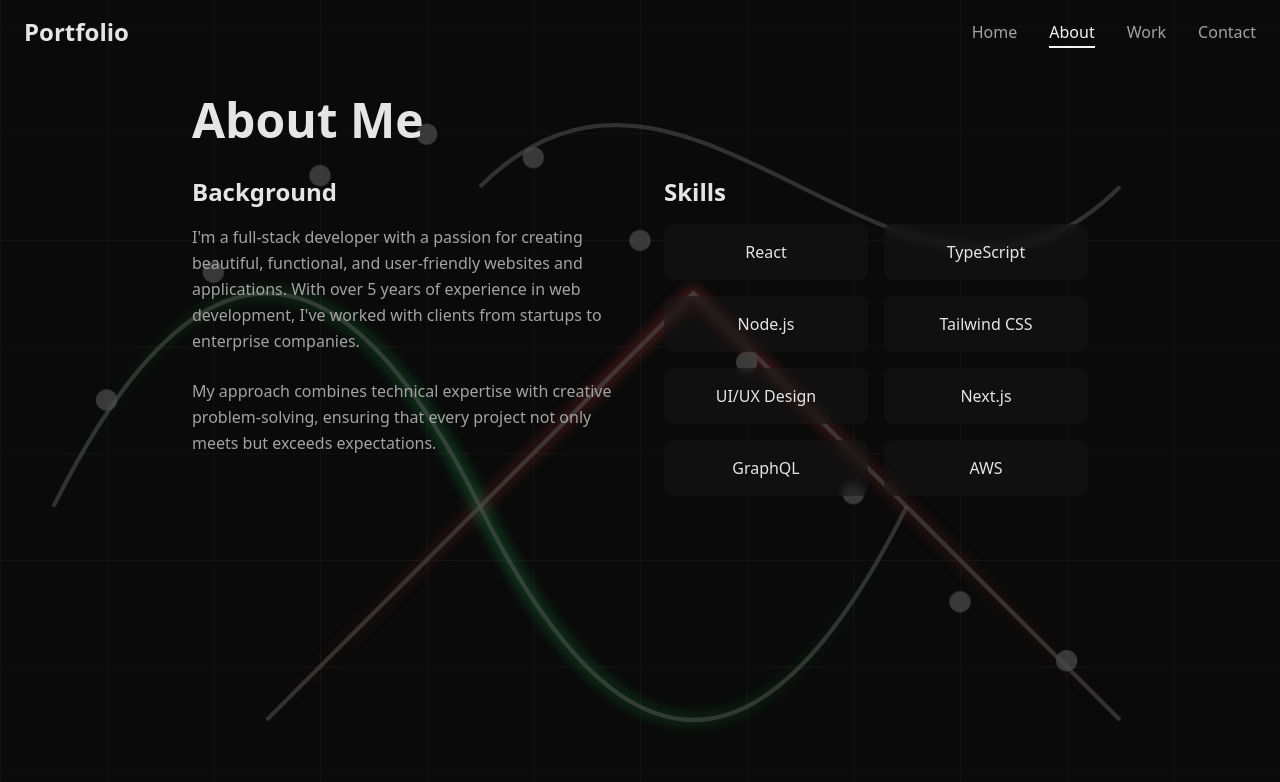
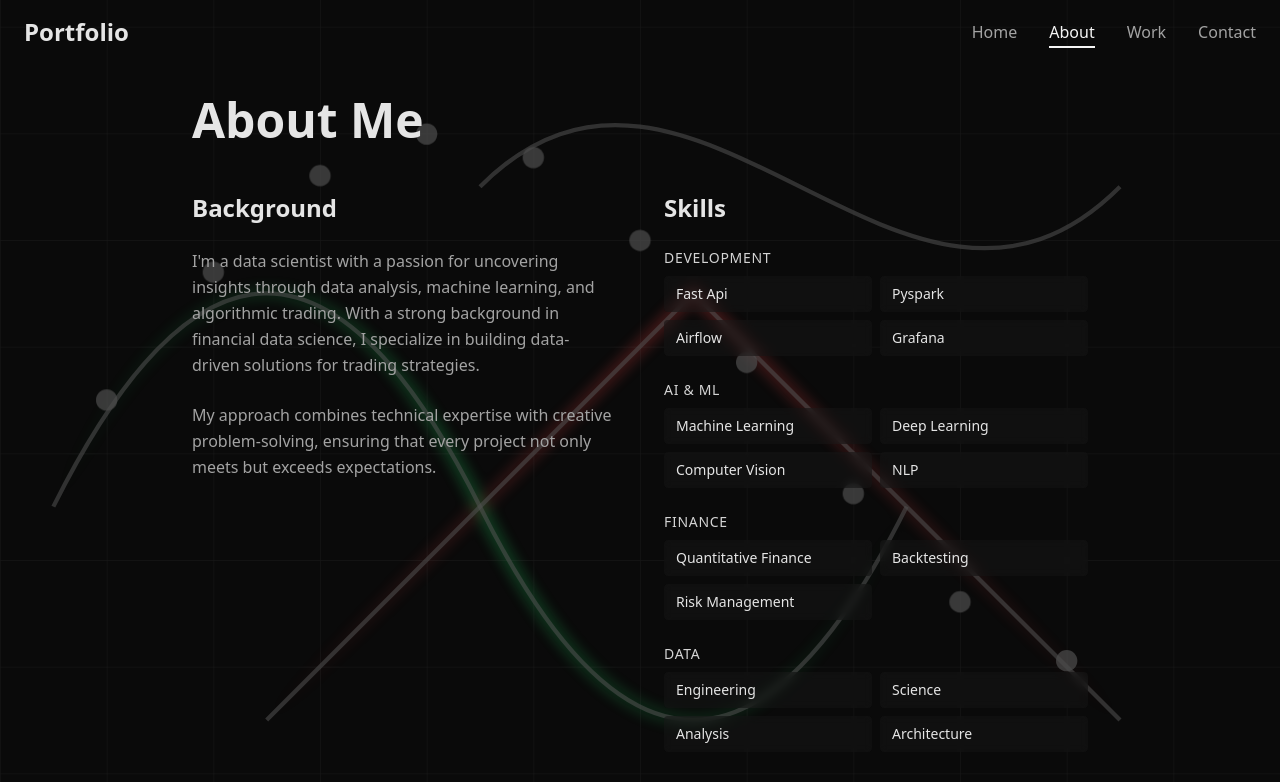
Before and after one commit to basit-faisal/Portfolio, a React (Vite) app: page /about in a window 1280 px wide. Shown: the top 782 px of the page. Built offline with nearby package versions, Linux system fonts and the light colour scheme.

Commit message:
Removed_Clutter

```diff
--- a/src/pages/About.tsx
+++ b/src/pages/About.tsx
@@ -4,8 +4,10 @@ import Background from '../components/Background';
 
 const About = () => {
   const skills = [
-    'React', 'TypeScript', 'Node.js', 'Tailwind CSS',
-    'UI/UX Design', 'Next.js', 'GraphQL', 'AWS'
+    ['Development', ['Fast Api', 'Pyspark', 'Airflow', 'Grafana']],
+    ['AI & ML', ['Machine Learning', 'Deep Learning', 'Computer Vision', 'NLP']],
+    ['Finance', ['Quantitative Finance', 'Backtesting', 'Risk Management']],
+    ['Data', ['Engineering', 'Science', 'Analysis', 'Architecture']]
   ];
 
   return (
@@ -21,7 +23,7 @@ const About = () => {
         <motion.h1
           initial={{ y: 20 }}
           animate={{ y: 0 }}
-          className="text-4xl md:text-5xl font-bold mb-8"
+          className="text-4xl md:text-5xl font-bold mb-12"
         >
           About Me
         </motion.h1>
@@ -31,13 +33,13 @@ const About = () => {
             initial={{ y: 20, opacity: 0 }}
             animate={{ y: 0, opacity: 1 }}
             transition={{ delay: 0.2 }}
+            className="space-y-6"
           >
-            <h2 className="text-2xl font-semibold mb-4">Background</h2>
-            <p className="text-neutral-400 leading-relaxed mb-6">
-              I'm a full-stack developer with a passion for creating beautiful,
-              functional, and user-friendly websites and applications. With over
-              5 years of experience in web development, I've worked with clients
-              from startups to enterprise companies.
+            <h2 className="text-2xl font-semibold">Background</h2>
+            <p className="text-neutral-400 leading-relaxed">
+              I'm a data scientist with a passion for uncovering insights through data analysis,
+              machine learning, and algorithmic trading. With a strong background in financial
+              data science, I specialize in building data-driven solutions for trading strategies.
             </p>
             <p className="text-neutral-400 leading-relaxed">
               My approach combines technical expertise with creative problem-solving,
@@ -49,15 +51,23 @@ const About = () => {
             initial={{ y: 20, opacity: 0 }}
             animate={{ y: 0, opacity: 1 }}
             transition={{ delay: 0.4 }}
+            className="space-y-6"
           >
-            <h2 className="text-2xl font-semibold mb-4">Skills</h2>
-            <div className="grid grid-cols-2 gap-4">
-              {skills.map((skill, index) => (
-                <div
-                  key={skill}
-                  className="bg-neutral-900/50 backdrop-blur-sm p-4 rounded-lg text-center"
-                >
-                  {skill}
+            <h2 className="text-2xl font-semibold">Skills</h2>
+            <div className="space-y-6">
+              {skills.map(([category, items]) => (
+                <div key={category} className="space-y-2">
+                  <h3 className="text-neutral-300 text-sm uppercase tracking-wider">{category}</h3>
+                  <div className="grid grid-cols-2 gap-2">
+                    {items.map((skill) => (
+                      <div
+                        key={skill}
+                        className="bg-neutral-900/50 backdrop-blur-sm px-3 py-2 rounded text-sm"
+                      >
+                        {skill}
+                      </div>
+                    ))}
+                  </div>
                 </div>
               ))}
             </div>
--- a/src/pages/Home.tsx
+++ b/src/pages/Home.tsx
@@ -22,7 +22,7 @@ const Home = () => {
           <div className="flex flex-col gap-2">
             <span>Data Engineer</span>
             <span className="text-neutral-400">&</span>
-            <span>Quant Developer</span>
+            <span>Quant Enthusiast</span>
           </div>
         </motion.h1>
         <motion.p
```
